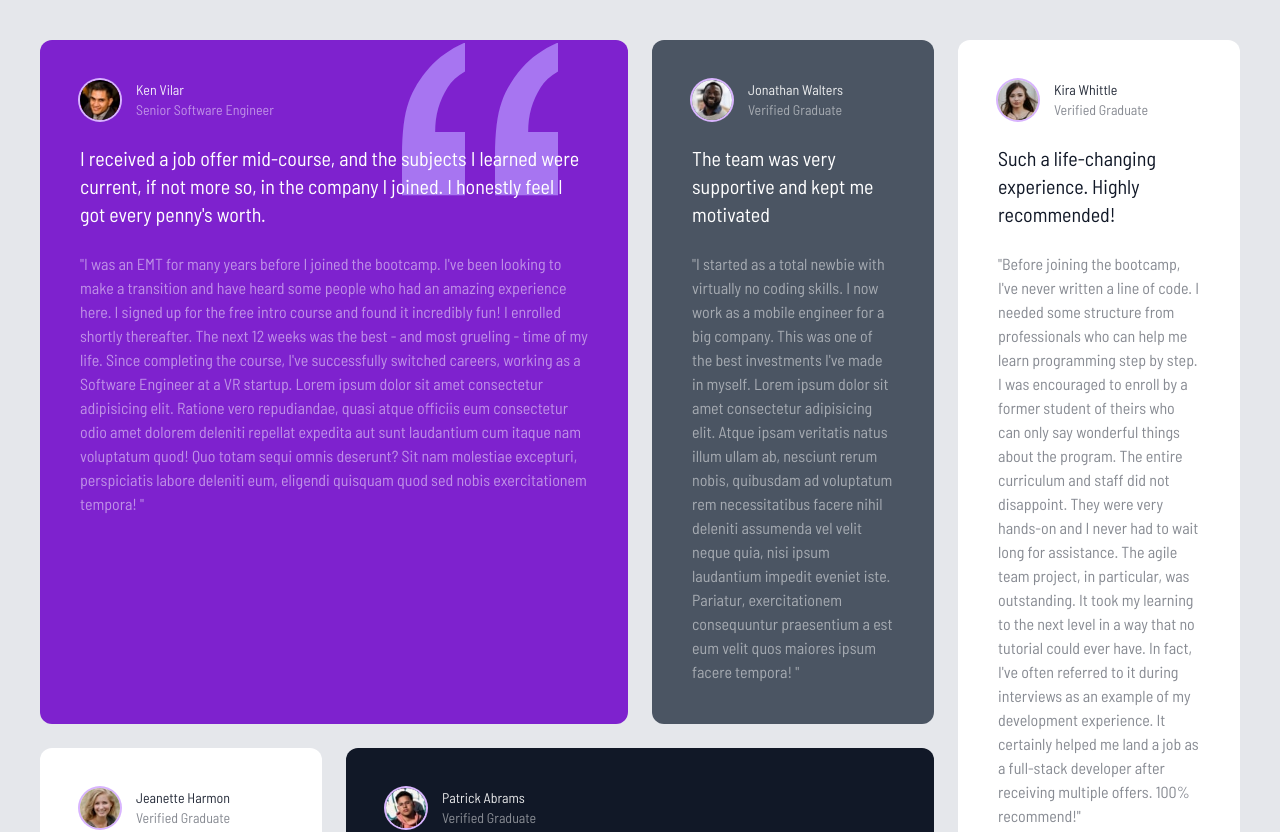
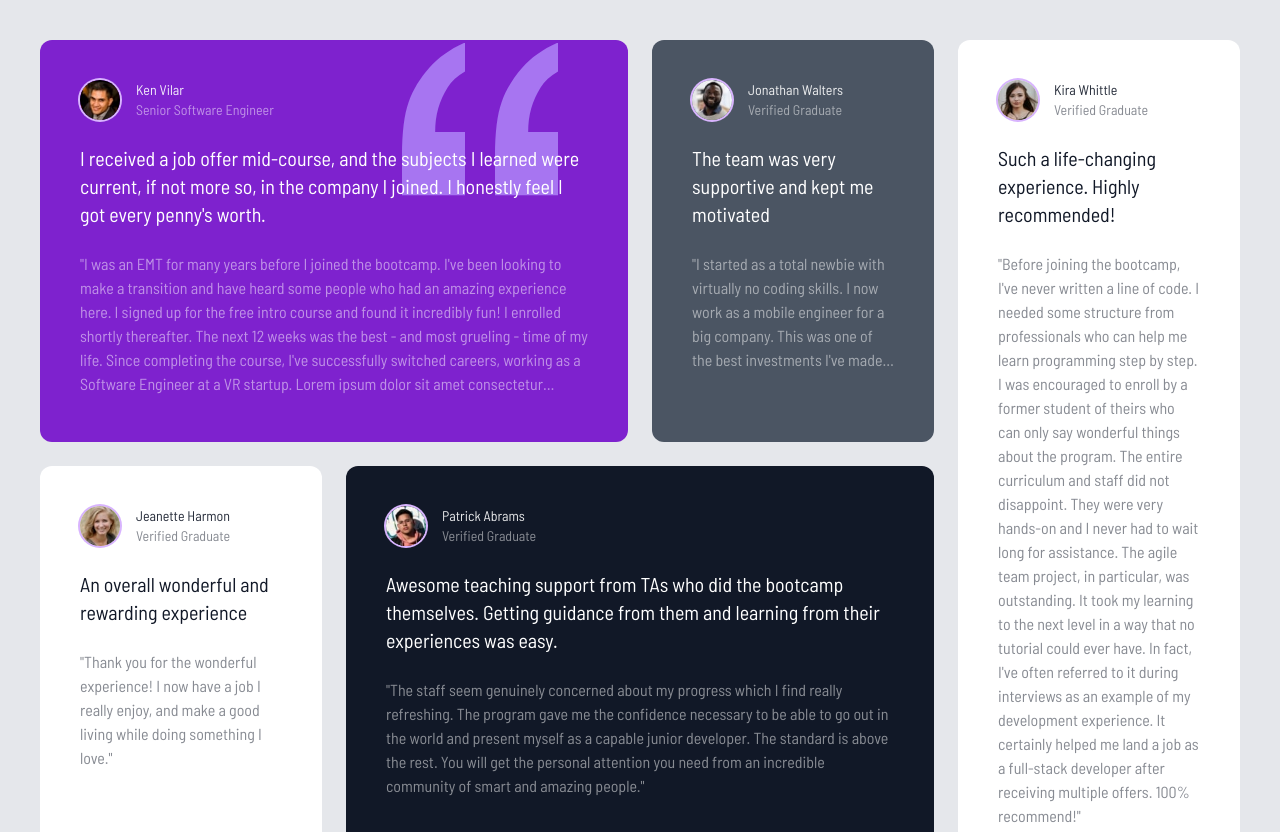
Before and after one commit to kenvilar/testimonial-grid-tailwind, a Next.js app: page / in a window 1280 px wide. Shown: the top 832 px of the page. Built offline with nearby package versions, Linux system fonts and the light colour scheme.

Commit message:
integrate line clamp

```diff
--- a/src/app/components/Box1.tsx
+++ b/src/app/components/Box1.tsx
@@ -33,7 +33,7 @@ const Box1 = () => {
         </p>
 
         {/*small text*/}
-        <p className="mt-6 opacity-50">
+        <p className="mt-6 opacity-50 line-clamp-6">
           {`"I was an EMT for many years before I joined the bootcamp. I've been
           looking to make a transition and have heard some people who had an
           amazing experience here. I signed up for the free intro course and
--- a/src/app/components/Box2.tsx
+++ b/src/app/components/Box2.tsx
@@ -9,7 +9,7 @@ const Box2 = () => {
         <div className="flex space-x-4">
           <img
             src={Jonathan.src}
-            alt="box1-img"
+            alt="box2-img"
             className="w-10 h-10 rounded-full ring-2 ring-purple-300"
           />
           <div className="text-sm">
@@ -24,7 +24,7 @@ const Box2 = () => {
         </p>
 
         {/*small text*/}
-        <p className="mt-6 opacity-50">
+        <p className="mt-6 opacity-50 line-clamp-5">
           {`"I started as a total newbie with virtually no coding skills. I now
           work as a mobile engineer for a big company. This was one of the best
           investments I've made in myself. Lorem ipsum dolor sit amet
--- a/src/app/components/Box3.tsx
+++ b/src/app/components/Box3.tsx
@@ -8,7 +8,7 @@ const Box3 = () => {
         <div className="flex space-x-4">
           <img
             src={Kira.src}
-            alt="box1-img"
+            alt="box3-img"
             className="w-10 h-10 rounded-full ring-2 ring-purple-300"
           />
           <div className="text-sm">
--- a/src/app/components/Box4.tsx
+++ b/src/app/components/Box4.tsx
@@ -8,7 +8,7 @@ const Box4 = () => {
         <div className="flex space-x-4">
           <img
             src={Jeanette.src}
-            alt="box1-img"
+            alt="box4-img"
             className="w-10 h-10 rounded-full ring-2 ring-purple-300"
           />
           <div className="text-sm">
--- a/src/app/components/Box5.tsx
+++ b/src/app/components/Box5.tsx
@@ -8,7 +8,7 @@ const Box5 = () => {
         <div className="flex space-x-4">
           <img
             src={Patrick.src}
-            alt="box1-img"
+            alt="box5-img"
             className="w-10 h-10 rounded-full ring-2 ring-purple-300"
           />
           <div className="text-sm">
--- a/src/app/components/Box6.tsx
+++ b/src/app/components/Box6.tsx
@@ -8,7 +8,7 @@ const Box6 = () => {
         <div className="flex space-x-4">
           <img
             src={Kira.src}
-            alt="box1-img"
+            alt="box6-img"
             className="w-10 h-10 rounded-full ring-2 ring-purple-300"
           />
           <div className="text-sm">
```
